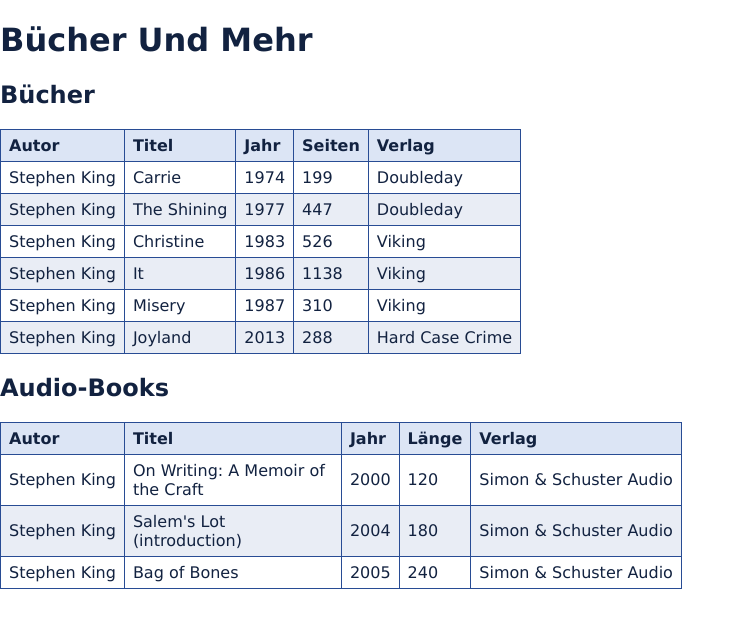
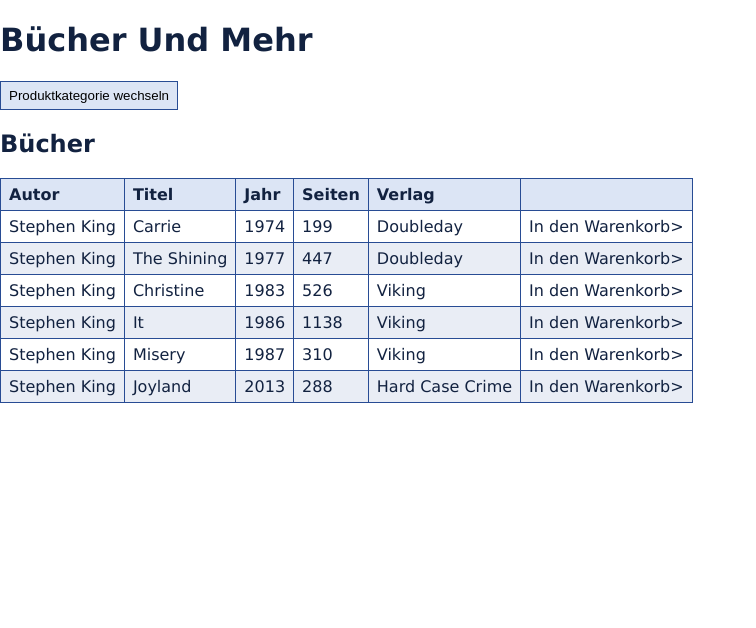
Before and after one commit to ma3s7r0/-alfa_uebung02, a React (Create React App) app: page / in a window 1280 px wide. Shown: the top 628 px of the page, without its empty margins (0-756 px from the left). Built offline with nearby package versions, Linux system fonts and the light colour scheme.

Commit message:
Added Functionality including exercise part 2

```diff
--- a/src/Components/Main.js
+++ b/src/Components/Main.js
@@ -1,7 +1,30 @@
-import React from 'react';
+import React, { Component } from 'react';
 import Table from './Table';
 
-const books = 	[
+class Main extends Component {
+
+    constructor(props) {
+        super(props);
+
+        this.state = {
+            category: 0,
+            /* cart: [] */
+        }
+
+        this.changeCategory = this.changeCategory.bind(this)
+    }
+
+/*     cartItem = {
+        'Autor': "",
+        'Titel': "",
+
+    } */
+
+
+    products = [
+        {
+            'name': 'Bücher',
+            'items': [
                 {
                     'Autor': 'Stephen King',
                     'Titel': 'Carrie',
@@ -44,8 +67,11 @@ const books = 	[
                     'Seiten': 288,
                     'Verlag': 'Hard Case Crime'
                 }
-];
-const audio = 	[
+            ]
+        },
+        {
+            'name': 'Audio-Books',
+            'items': [
                 {
                     'Autor': 'Stephen King',
                     'Titel': 'On Writing: A Memoir of the Craft ',
@@ -67,17 +93,32 @@ const audio = 	[
                     'Länge': 240,
                     'Verlag': 'Simon & Schuster Audio'
                 }
+            ]
+        }
     ];
 
-function Main(props) {
+    changeCategory() {
+        this.setState({
+            category : (this.state.category + 1) % this.products.length
+        })
+    }
+
+
+    render() {
         return (
         <main>
-            <h2>Bücher</h2>
-            <Table data={books}/>
-            <h2>Audio-Books</h2>
-            <Table data={audio}/>
+            <button onClick={this.changeCategory}>Produktkategorie wechseln</button>
+
+            <h2>{this.products[this.state.category].name}</h2>
+            <Table data={this.products[this.state.category].items}/>
+
+{/*             <h2>Warenkorb</h2>
+            <Table data={this.state.cart} /> */}
+
         </main>
     );
+
+    }
 }
 
 export default Main;
--- a/src/Components/Table.js
+++ b/src/Components/Table.js
@@ -14,6 +14,7 @@ function Table(props) {
                         //Create the column headers
                         headers.map(header => <th>{header}</th>)
                     }
+                    <th></th>
                 </tr>
             </thead>
             <tbody>
--- a/src/Components/TableRow.js
+++ b/src/Components/TableRow.js
@@ -9,6 +9,7 @@ function TableRow({headers, element, index}) {
             //Create a cell for every property of the underlying object
             headers.map(header => <td> {element[header]} </td>)
             }
+            <td onClick={() => console.log("klick")}>{"In den Warenkorb>"}</td>
         </tr>
     );
 }
```
Also changed, not shown: 1 other file (tests, documents, lock files or other folders). Lines whose indentation alone changed are shown as unchanged.
